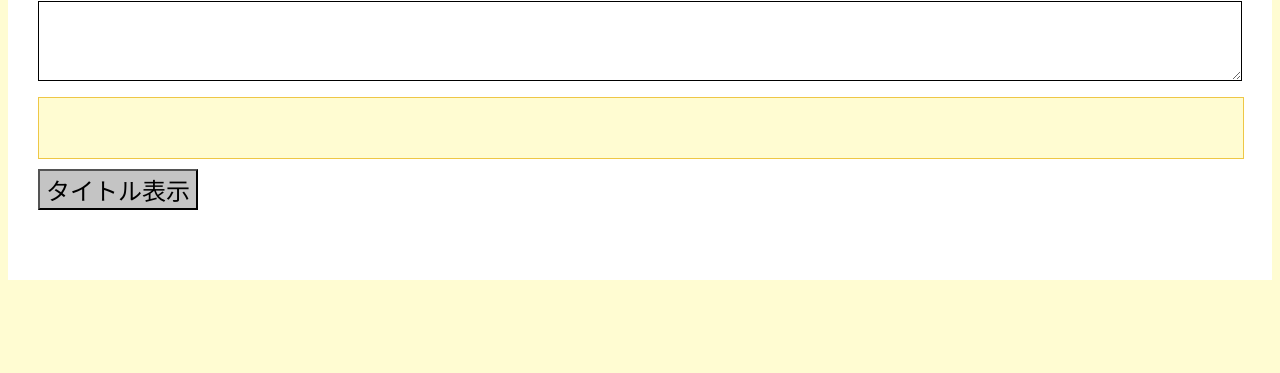
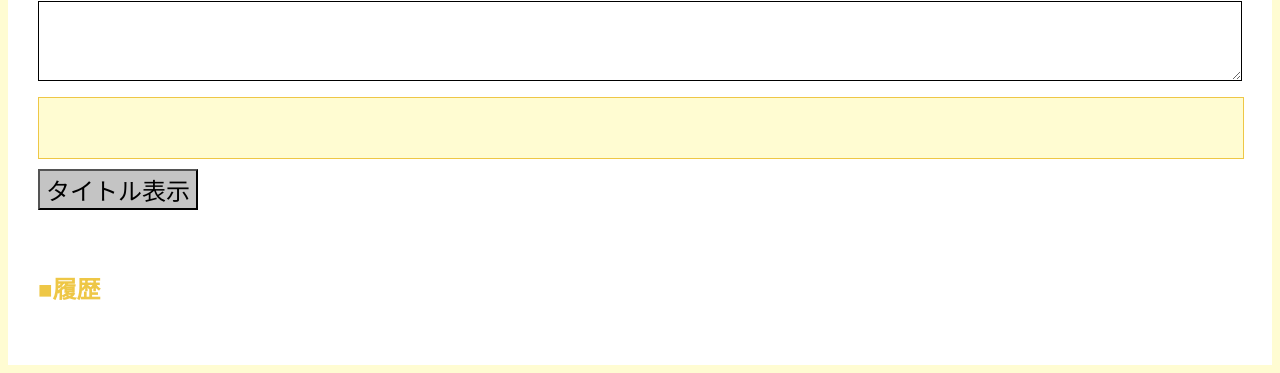
Before and after one commit to 05777a/panaimon, a plain HTML site: page index.html in a window 1280 px wide. Shown: the part 730-1103 px from the top of the page. Before the commit the page ends 1018 px from the top, so only its background shows below. Drawn offline with Linux system fonts and the light colour scheme.

Commit message:
Update index.html

```diff
--- a/index.html
+++ b/index.html
@@ -40,6 +40,10 @@
       ></p>
     </div>
     <button id="buttonB">タイトル表示</button>
+    <div>
+      <h2>履歴</h2>
+      <div id="history"></div>
+    </div>
    </main>
   </div>
 
```
